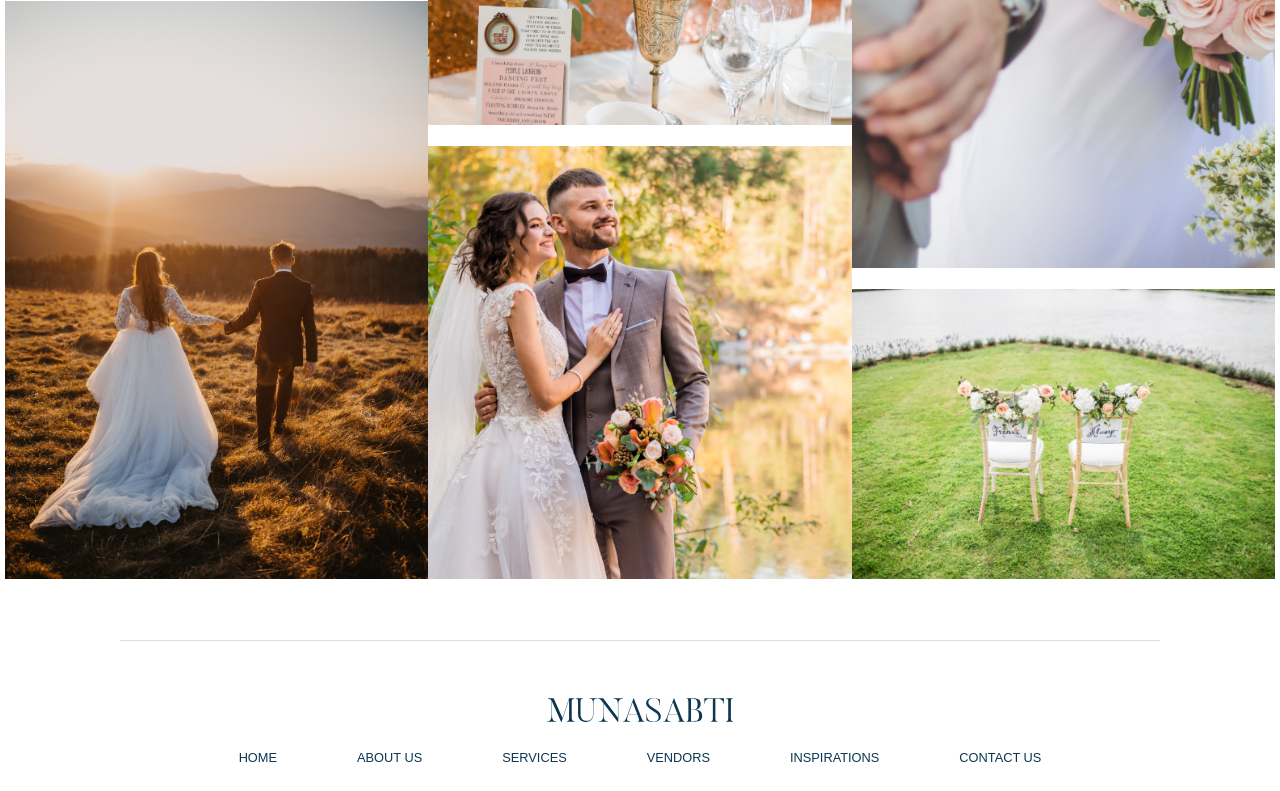
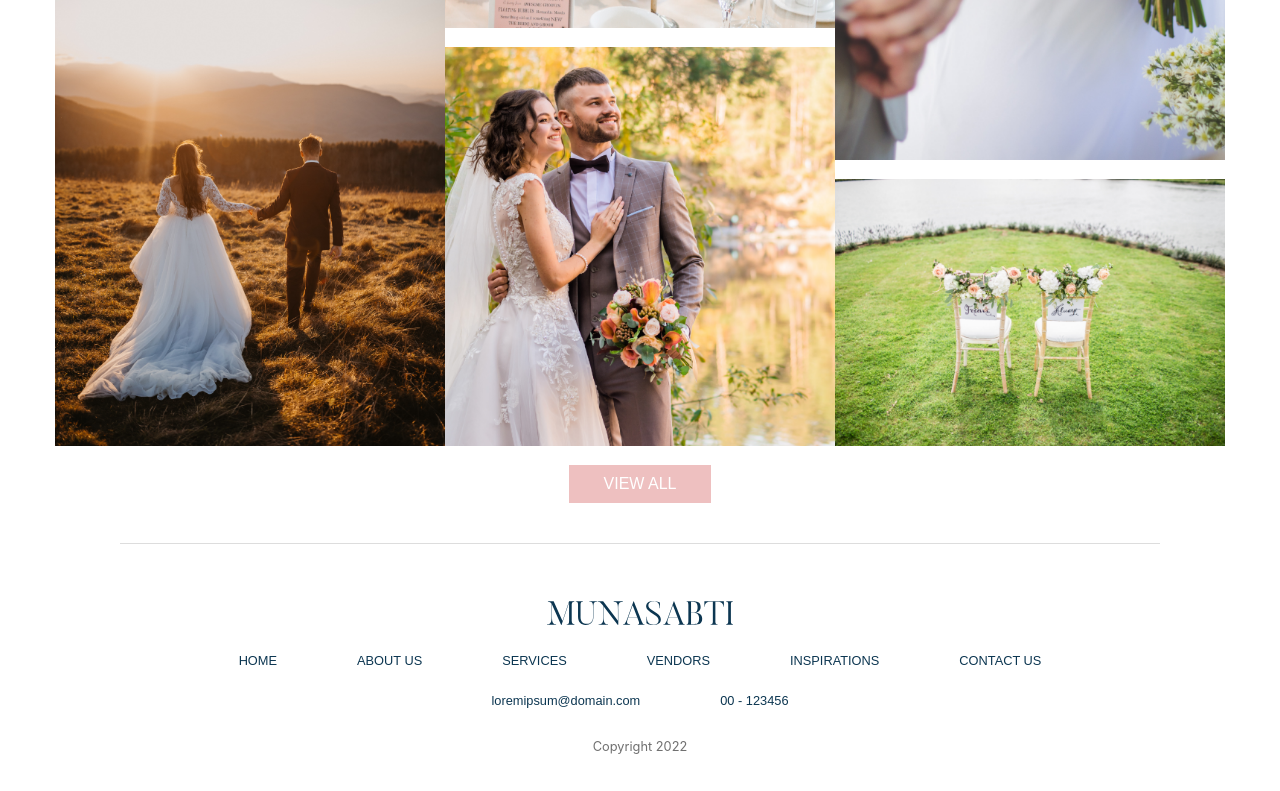
Before and after one commit to SaraBaassiri/Munasabti, a React (Create React App) app: page / in a window 1280 px wide. Shown: the part 4028-4819 px from the top of the page. Built offline with nearby package versions, Linux system fonts and the light colour scheme; no server answers; a web font is replaced by a local one.

Commit message:
moodboard

```diff
--- a/src/Views/Public/Home/Home.css
+++ b/src/Views/Public/Home/Home.css
@@ -256,6 +256,8 @@
     align-items: center;
     text-align: center;
     justify-content: center;
+    padding-left: 50px;
+    padding-right: 50px;
 }
 
 .moodboard h2{
@@ -282,7 +284,6 @@
     flex-direction: row;
     justify-content: space-between;
     align-items: center;
-    margin-top: 5%;
     padding-inline: 5px;
 }
 
@@ -331,7 +332,7 @@
 .moodboardButton {
     justify-self: center;
     align-self: center;
-    margin-top: 5%;
+    /* margin-top: 5%; */
     background-color: #EEC0C0;
     border: 0px;
     color: white;
--- a/src/Views/Public/Home/Home.jsx
+++ b/src/Views/Public/Home/Home.jsx
@@ -233,6 +233,7 @@ export default function Home() {
               <img src="/images/MB6.png" alt="" />
             </div>
           </div>
+          <button className="moodboardButton">View All</button>
         </div>
       </div>
     </div>
```
